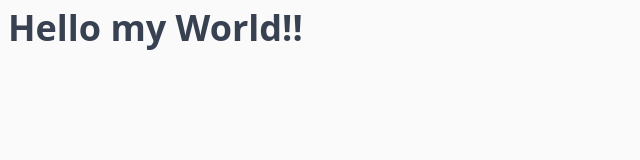
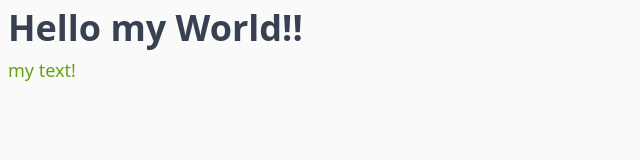
Before and after one commit to sinsky/sinsky.github.io, a website: page src/index.html in a window 1280 px wide. Shown: the full height of the page, 0-640 px from the left. Drawn offline with nearby package versions, Linux system fonts and the light colour scheme; files that its build step writes are made by us from their sources.

Commit message:
view change!

```diff
--- a/src/index.html
+++ b/src/index.html
@@ -9,6 +9,6 @@
   </head>
   <body class="bg-neutral-50 text-gray-700 m-2">
     <h1 class="text-4xl font-bold my-2">Hello my World!!</h1>
-    <p class="text-lime-600 text-lg"></p>
+    <p class="text-lime-600 text-lg">my text!</p>
   </body>
 </html>
```
